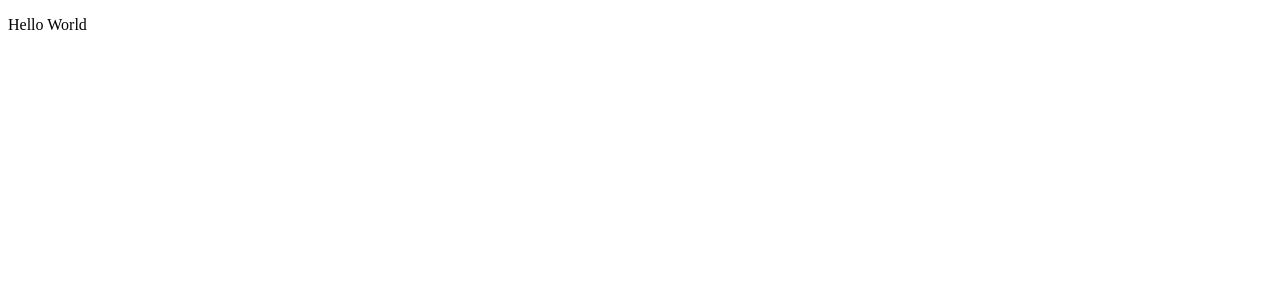
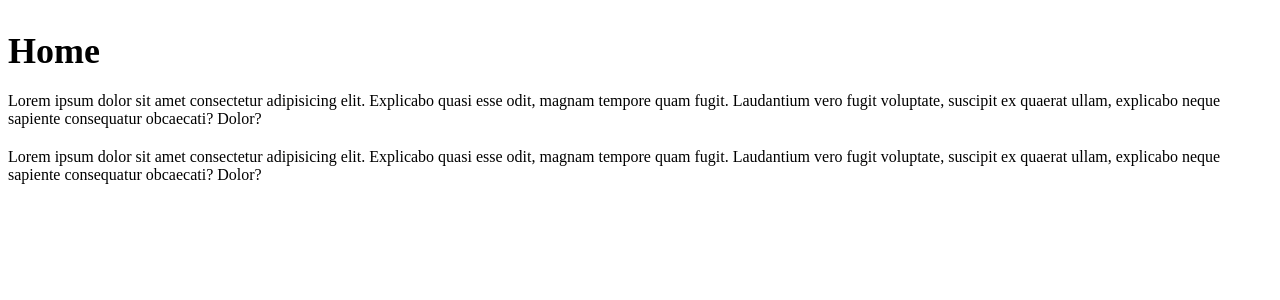
Before and after one commit to koheitech/nuxt-e-shop, a Nuxt app: page / in a window 1280 px wide. Shown: the top 300 px of the page. Built offline with nearby package versions, Linux system fonts and the light colour scheme.

Commit message:
add pages and routes

```diff
--- a/app.vue
+++ /dev/null
@@ -1,5 +0,0 @@
-<template>
-  <div>
-    <p>Hello World</p>
-  </div>
-</template>
--- /dev/null
+++ b/pages/about.vue
@@ -0,0 +1,21 @@
+<template>
+    <div>
+        <h2>About</h2>
+        <p>Lorem ipsum dolor sit amet consectetur adipisicing elit. Explicabo quasi esse odit, magnam tempore quam fugit. Laudantium vero fugit voluptate, suscipit ex quaerat ullam, explicabo neque sapiente consequatur obcaecati? Dolor?</p>
+        <p>Lorem ipsum dolor sit amet consectetur adipisicing elit. Explicabo quasi esse odit, magnam tempore quam fugit. Laudantium vero fugit voluptate, suscipit ex quaerat ullam, explicabo neque sapiente consequatur obcaecati? Dolor?</p>
+    </div>
+</template>
+
+<script setup>
+
+</script>
+
+<style scoped>
+    h2 {
+        margin-bottom: 20px;
+        font-size: 36px;
+    }
+    p {
+        margin: 20px 0;
+    }
+</style>
--- /dev/null
+++ b/pages/index.vue
@@ -0,0 +1,21 @@
+<template>
+    <div>
+        <h2>Home</h2>
+        <p>Lorem ipsum dolor sit amet consectetur adipisicing elit. Explicabo quasi esse odit, magnam tempore quam fugit. Laudantium vero fugit voluptate, suscipit ex quaerat ullam, explicabo neque sapiente consequatur obcaecati? Dolor?</p>
+        <p>Lorem ipsum dolor sit amet consectetur adipisicing elit. Explicabo quasi esse odit, magnam tempore quam fugit. Laudantium vero fugit voluptate, suscipit ex quaerat ullam, explicabo neque sapiente consequatur obcaecati? Dolor?</p>
+    </div>
+</template>
+
+<script setup>
+
+</script>
+
+<style scoped>
+    h2 {
+        margin-bottom: 20px;
+        font-size: 36px;
+    }
+    p {
+        margin: 20px 0;
+    }
+</style>
```
